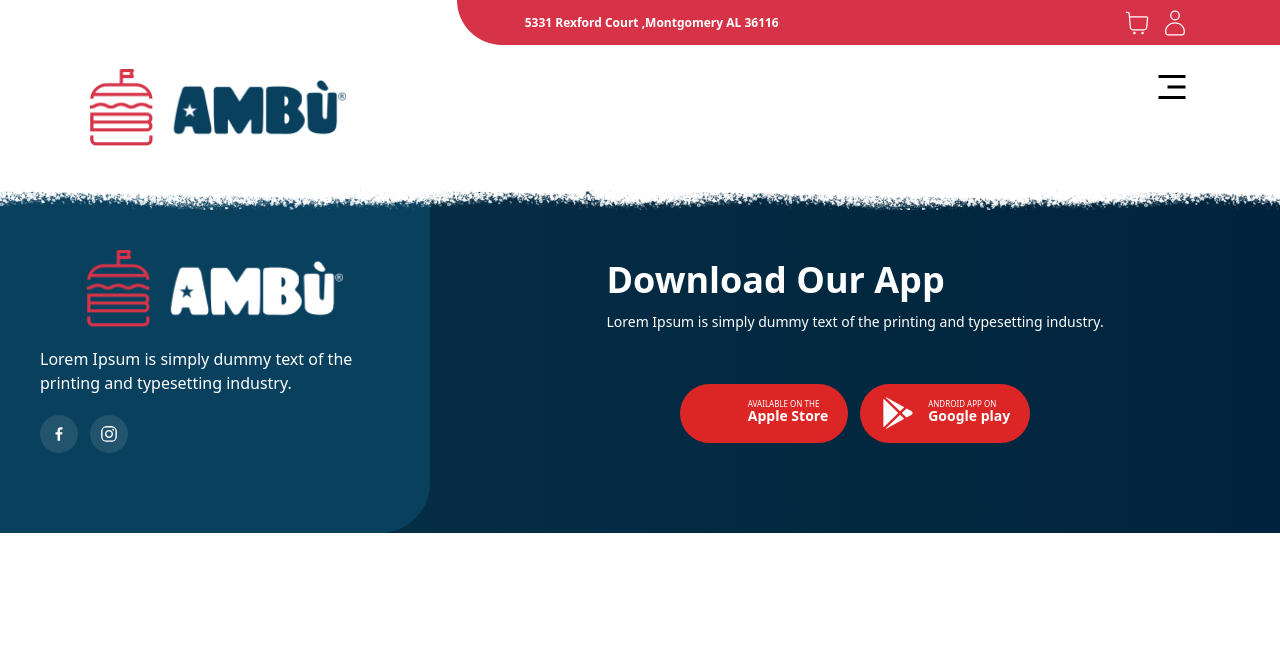
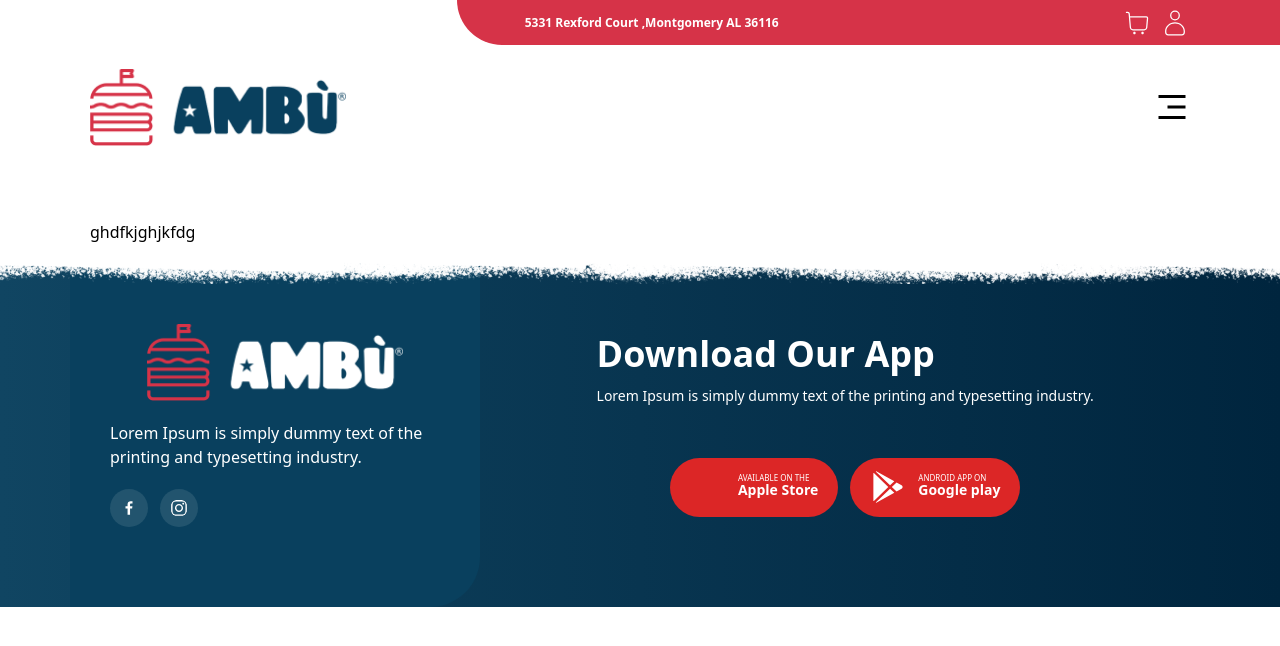
Before and after one commit to Shubh-Rajawat/ecommerce-nbt, a React (Create React App) app: page /order-location in a window 1280 px wide. Shown: the top 646 px of the page. Built offline with nearby package versions, Linux system fonts and the light colour scheme; some icons are missing.

Commit message:
correcting navbar

```diff
--- a/src/App.js
+++ b/src/App.js
@@ -13,20 +13,22 @@ import Notification from './pages/Notification';
 import Home from "./pages/Home";
 import Cart from './pages/Cart';
 import Address from './pages/Address';
+import OrderLocation from './pages/OrderLocation';
 function App() {
   return (
     <>
       <BrowserRouter>
         <Header />
         <Routes>
-          <Route path="/notification" element={<Notification />} />
-          <Route path="/" element={<Home />} />
-          <Route path="/contact" element={<Contact />} />
-          <Route path="/about" element={<About />} />
-          <Route path="/products" element={<Products />} />
-          <Route path="/info" element={<SingleProduct />} />
-          <Route path="/cart" element={<Cart />} />
-          <Route path="/address" element={<Address />} />
+          <Route path="/notification" element={ <Notification /> } />
+          <Route path="/" element={ <Home /> } />
+          <Route path="/contact" element={ <Contact /> } />
+          <Route path="/about" element={ <About /> } />
+          <Route path="/products" element={ <Products /> } />
+          <Route path="/info" element={ <SingleProduct /> } />
+          <Route path="/cart" element={ <Cart /> } />
+          <Route path="/address" element={ <Address /> } />
+          <Route path="/order-location" element={ <OrderLocation /> } />
         </Routes>
         <Footer />
       </BrowserRouter>
--- a/src/components/common/Footer.jsx
+++ b/src/components/common/Footer.jsx
@@ -20,14 +20,21 @@ const downloadApp = [
 
 const Footer = () => {
   return (
-    <footer className="w-full relative bottom-0   flex flex-col md:flex-row justify-center md:justify-between text-white">
+
+    <footer className=" w-full relative bottom-0    bg-gradient-to-r from-[#104562] to-[#00253E]">
+      <div className="ss-container flex flex-col md:flex-row justify-center md:justify-between text-white px-0"
+        style={ {
+          paddingLeft: 0,
+          paddingRight: 0,
+        } }
+      >
         <div className="text-white px-10 py-16 lg:py-20 flex flex-col md:text-start text-center justify-center md:justify-normal  gap-5 bg-[#09405E] rounded-br-[50px]">
           <div className="w-48 md:w-64 mx-auto">
-          <img src={logo} alt="" />
+            <img src={ logo } alt="" />
           </div>
           <p className=" break-words">
             Lorem Ipsum is simply dummy text of the printing and typesetting
-          industry.{" "}
+            industry.{ " " }
           </p>
           <div className="social-icon flex gap-3 justify-center md:justify-normal">
             <a href="" target="_blank" rel="noopener noreferrer">
@@ -43,26 +50,27 @@ const Footer = () => {
             Download Our App
             <p className=" break-words text-sm font-normal mt-3 text-center md:text-start">
               Lorem Ipsum is simply dummy text of the printing and typesetting
-            industry.{" "}
+              industry.{ " " }
             </p>
           </div>
           <div className="flex gap-3">
-          {downloadApp?.map((item, i) => {
+            { downloadApp?.map( ( item, i ) => {
               return (
                 <div
                   className="bg-red-600 rounded-full flex items-center py-2 px-5 md:gap-3 justify-between"
-                key={i}
+                  key={ i }
                 >
-                <div className=" lg:text-xl xl:text-4xl">{item?.icon}</div>
+                  <div className=" lg:text-xl xl:text-4xl">{ item?.icon }</div>
                   <div className="flex flex-col">
-                  <span className="text-[8px]/[5px]">{item.text}</span>
+                    <span className="text-[8px]/[5px]">{ item.text }</span>
                     <span className="text-sm md:text-md font-semibold">
-                    {item.name}
+                      { item.name }
                     </span>
                   </div>
                 </div>
               );
-          })}
+            } ) }
+          </div>
         </div>
       </div>
     </footer>
--- a/src/components/common/Header.jsx
+++ b/src/components/common/Header.jsx
@@ -6,18 +6,20 @@ import logo from "../../static/assets/logo.png";
 import { useDispatch } from "react-redux";
 import { navAction } from "../../redux/slices/toggleNavSlice";
 import { NavLink } from "react-router-dom";
+import HorizontalNav from "./HorizontalNav";
 const Header = () => {
   const dispatch = useDispatch();
 
   return (
-    <header className=" relative">
-      {/* upper header */}
+    <>
+      <header className=" relative overflow-hidden ">
+        {/* upper header */ }
         <div className="grid grid-cols-3 ss-container">
           <div className=""></div>
           <div className=" w-[42%] bg-[#D63348] h-[45px] absolute top-0 right-0 -z-10"></div>
           <div className="h-[45px] flex justify-between col-span-3 md:col-span-2 bg-[#D63348] pl-3 md:pl-10 py-2 rounded-bl-[45px] text-white">
             <div className="font-semibold text-xs md:text-md  flex items-center gap-2">
-            {" "}
+              { " " }
               <FaLocationDot className="text-xl" /> 5331 Rexford Court ,Montgomery
               AL 36116
             </div>
@@ -27,25 +29,27 @@ const Header = () => {
             </div>
           </div>
         </div>
-      {/* lower header */}
-      {/* <div className="flex justify-between items-center mx-10 md:mx-20 py-6"> */}
-      <div className="ss-container flex justify-between py-6">
+        {/* lower header */ }
+        {/* <div className="flex justify-between items-center mx-10 md:mx-20 py-6"> */ }
+        <div className="ss-container flex justify-between items-center py-6">
           <div className="w-48 md:w-64">
             <NavLink to="/">
-            {" "}
-            <img src={logo} alt="not-found" />
+              { " " }
+              <img src={ logo } alt="not-found" />
             </NavLink>
           </div>
           <div className="">
             <RiMenu3Fill
               className="text-4xl font-extrabold cursor-pointer"
-            onClick={() => {
-              dispatch(navAction.toggleNav());
-            }}
+              onClick={ () => {
+                dispatch( navAction.toggleNav() );
+              } }
             />
           </div>
         </div>
+        <HorizontalNav />
       </header>
+    </>
   );
 };
 
--- /dev/null
+++ b/src/components/common/HorizontalNav.jsx
@@ -0,0 +1,22 @@
+import React from 'react'
+import { useSelector } from 'react-redux';
+import { Link } from 'react-router-dom';
+
+const HorizontalNav = () => {
+    const { showNav } = useSelector( ( state ) => state.nav );
+
+    return (
+        <div className={ ` w-full h-[50px] overflow-hidden bg-transparent` }>
+            <div
+                className={ ` relative h-[50px] bg-[#09405E] w-full  ${ showNav
+                    ? "   top-0  transition-all duration-[800ms]  ease-in-out"
+                    : "  -top-[50px] transition-all duration-[800ms]  ease-in-out"
+                    }     ` }
+            >
+                <Link>Home</Link>
+            </div>
+        </div>
+    )
+}
+
+export default HorizontalNav
--- a/src/components/home/HomeSwiper.jsx
+++ b/src/components/home/HomeSwiper.jsx
@@ -10,8 +10,8 @@ import "swiper/css";
 import "swiper/css/pagination";
 import { Pagination } from "swiper/modules";
 import { useSelector } from "react-redux";
+import HorizontalNav from "../common/HorizontalNav";
 const HomeSwiper = () => {
-  const { showNav } = useSelector((state) => state.nav);
   const data = [
     {
       heading1: "Make the",
@@ -39,33 +39,25 @@ const HomeSwiper = () => {
     <>
       <div className="sks-swiper-home ">
         <Swiper
-          pagination={{
+          pagination={ {
             clickable: true,
-          }}
-          modules={[Pagination]}
-          loop={true}
+          } }
+          modules={ [ Pagination ] }
+          loop={ true }
           className="mySwiper"
         >
-          {data.map((res) => {
+          { data.map( ( res ) => {
             return (
               <SwiperSlide>
                 <div
                   className="sks-homeImg"
-                  style={{ backgroundImage: `url(${res.background})` }}
+                  style={ { backgroundImage: `url(${ res.background })` } }
                 >
-                  <div className=" w-full h-[50px]    relative overflow-hidden">
-                    <div
-                      className={` relative h-[50px] bg-[#09405E] w-full  ${
-                        showNav
-                          ? "   top-0  transition-all duration-[800ms]  ease-in-out"
-                          : "  -top-[50px] transition-all duration-[800ms]  ease-in-out"
-                      }     `}
-                    ></div>
-                  </div>
+                  {/* <HorizontalNav /> */ }
                   <div className="ss-container py-[10%]">
                     <div className="max-w-[540px]">
                       <h1 className="w-[90%]  xl:text-6xl md:text-4xl sm:text-3xl text-2xl lg:text-5xl leading-[40px] text-white ramto  text-center md:text-start">
-                        Make the{" "}
+                        Make the{ " " }
                         <span className="text-[#D63348]"> amburger</span> great
                         again
                       </h1>
@@ -86,7 +78,7 @@ const HomeSwiper = () => {
                 </div>
               </SwiperSlide>
             );
-          })}
+          } ) }
         </Swiper>
       </div>
     </>
--- /dev/null
+++ b/src/pages/OrderLocation.jsx
@@ -0,0 +1,14 @@
+import React from 'react'
+
+const OrderLocation = () => {
+    return (
+        <div className='w-full' >
+            <div className="ss-container">
+                ghdfkjghjkfdg
+            </div>
+
+        </div>
+    )
+}
+
+export default OrderLocation
--- /dev/null
+++ b/src/pages/Profile.jsx
@@ -0,0 +1,9 @@
+import React from 'react'
+
+const Profile = () => {
+    return (
+        <div>Profile</div>
+    )
+}
+
+export default Profile
--- a/src/redux/slices/toggleNavSlice.js
+++ b/src/redux/slices/toggleNavSlice.js
@@ -1,14 +1,15 @@
 import { createSlice } from "@reduxjs/toolkit";
 
-const navSlice = createSlice({
+const navSlice = createSlice( {
     name: "toggle nav",
     initialState: { showNav: false },
     reducers: {
-        toggleNav: (state) => {
+        toggleNav: ( state ) => {
+            console.log( state.showNav )
             state.showNav = !state.showNav
         }
     }
-})
+} )
 
 export const navAction = navSlice.actions
 const navReducer = navSlice.reducer
```
Also changed, not shown: 1 other file (tests, documents, lock files or other folders). Lines whose indentation alone changed are shown as unchanged.
